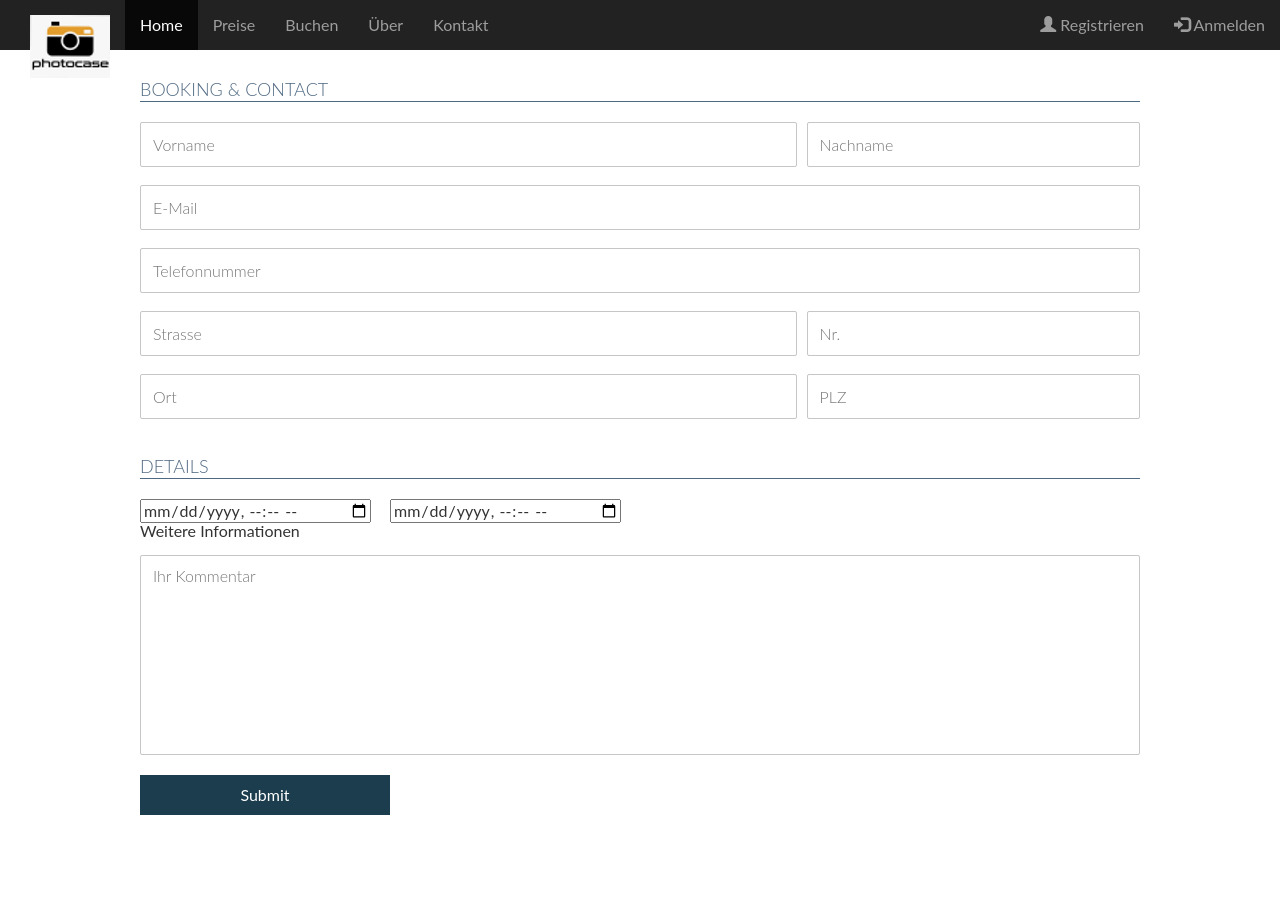
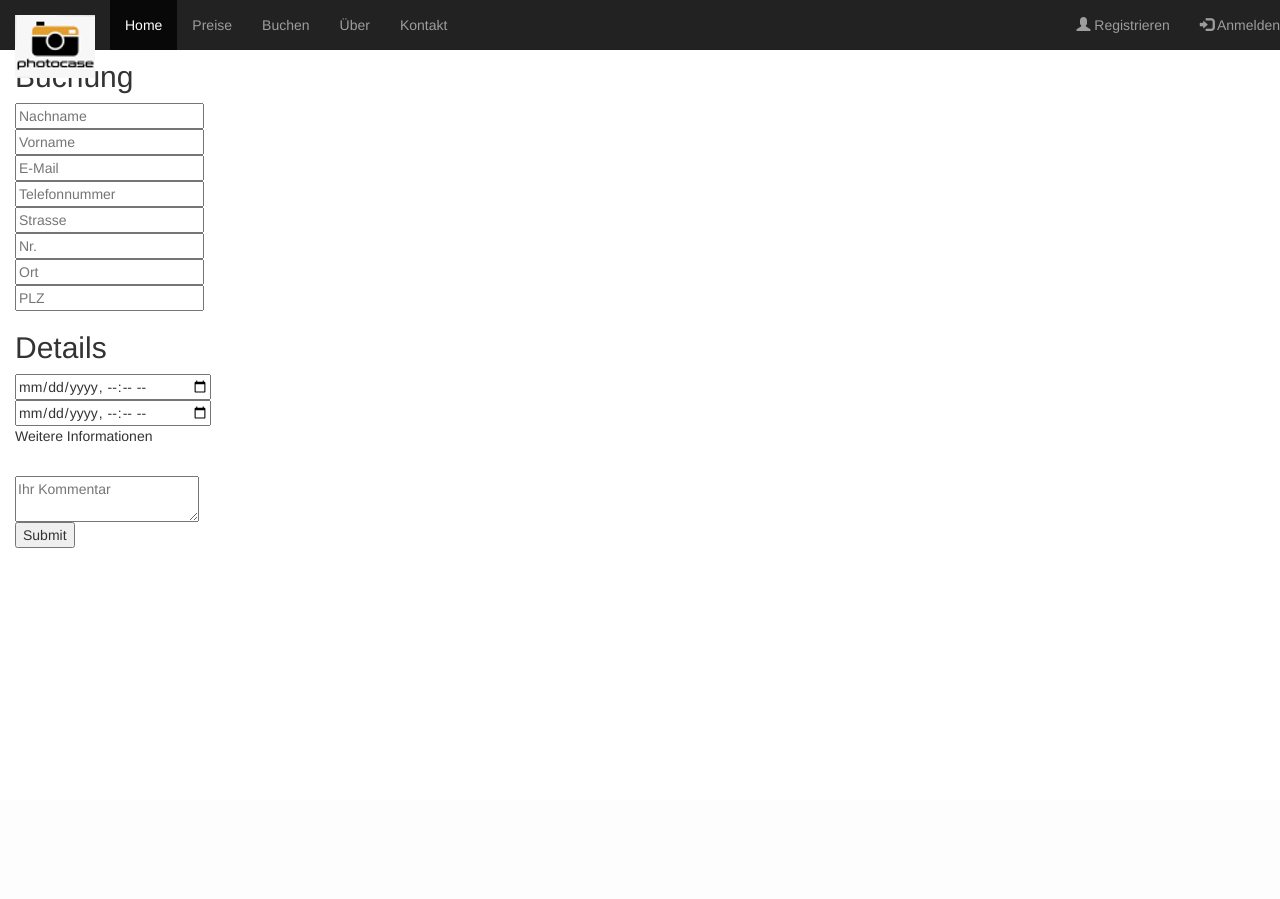
Before and after one commit to kevintrottmann/WebEngProject, a PHP site: page /index.php?page=buchen in a window 1280 px wide. After the commit the page ends 548 px from the top, so only its background shows below. Run offline with PHP 8.4, Linux system fonts and the light colour scheme; the visitor is signed in with stand-in values (Sample User, id 1); some libraries are stand-ins or nearby versions.

Commit message:
Umstrukturierung
Umbau der Files, damit nur noch include gemacht werden kann. Session-Check in index.php eingefügt. Umbau header zu header.php

```diff
--- a/index.php
+++ b/index.php
@@ -3,36 +3,35 @@
 	if(isset($_GET['page'])){
 		$pageToInclude = './pages/' . $_GET['page'] . '.php';
 	}
+
+    session_start();
+    if(!isset($_SESSION['userid'])) {
+    die('Bitte zuerst <a href="login.php">einloggen</a>');
+    }
+
+    //Abfrage der Nutzer ID vom Login
+    $userid = $_SESSION['userid'];
+
+    echo "Hallo User: ".$userid;
 ?>
+
 <!DOCTYPE html>
 <html lang="en">
 
 	<head>
-		<!-- Required meta tags -->
-		<meta charset="utf-8">
-		<meta name="viewport" content="width=device-width, initial-scale=1, shrink-to-fit=no">
-
-		<!-- Latest compiled and minified CSS -->
-		<link rel="stylesheet" href="https://maxcdn.bootstrapcdn.com/bootstrap/3.3.7/css/bootstrap.min.css">
-
-		<!-- jQuery library -->
-		<script src="https://ajax.googleapis.com/ajax/libs/jquery/3.2.1/jquery.min.js"></script>
-
-		<!-- Latest compiled JavaScript -->
-		<script src="https://maxcdn.bootstrapcdn.com/bootstrap/3.3.7/js/bootstrap.min.js"></script>
-
-		<!-- Stylesheets
-		<link rel="stylesheet" href="./css/modal.css">
-		-->
-
+	    <?php
+            include('./pages/header.php');
+        ?>
 	</head>
 
 
 	<body>
-		<?php
-			include('./pages/navbar_new.php');
-		?>
-		<div class="container-fluid">
+        <div class="container-fluid">
+		    <?php
+			    include('./pages/navbar_new.php');
+		    ?>
+        </div>
+        <div class="container-fluid">
 		<?php
 			include($pageToInclude);
 		?>
--- a/pages/buchen.php
+++ b/pages/buchen.php
@@ -21,29 +21,19 @@
     //Datenbank request speichern
     ?>
 
-<html>
-	<head>
-		<title>Buchen</title>
-		<?php
-			include_once('navbar.php');
-		?>
-        <link type="text/css" rel="stylesheet" href="../css/booking-form.css"
-	</head>
-    <body>
-
     <form action="buchen.php" method="GET" name="buchungssubmit">
         <!--  General -->
         <div class="form-group">
-            <h2 class="heading">Booking & contact</h2>
+            <h2 class="heading">Buchung</h2>
             <div class="grid">
                 <div class="col-2-3">
                     <div class="controls">
-                        <input type="text" id="sirname" class="floatLabel" name="sirname" placeholder="Vorname">
+                        <input type="text" id="nachname" class="floatLabel" name="nachname" placeholder="Nachname">
                     </div>
                 </div>
                 <div class="col-1-3">
                     <div class="controls">
-                        <input type="text" id="firstname" class="floatLabel" name="firstname" placeholder="Nachname">
+                        <input type="text" id="vorname" class="floatLabel" name="vorname" placeholder="Vorname">
                     </div>
                 </div>
             </div>
@@ -104,5 +94,3 @@
             </div>
         </div> <!-- /.form-group -->
     </form>
-    </body>
-</html>
--- /dev/null
+++ b/pages/header.php
@@ -0,0 +1,16 @@
+    <!-- Required meta tags -->
+    <meta charset="utf-8">
+    <meta name="viewport" content="width=device-width, initial-scale=1, shrink-to-fit=no">
+
+    <!-- Latest compiled and minified CSS -->
+    <link rel="stylesheet" href="https://maxcdn.bootstrapcdn.com/bootstrap/3.3.7/css/bootstrap.min.css">
+
+    <!-- jQuery library -->
+    <script src="https://ajax.googleapis.com/ajax/libs/jquery/3.2.1/jquery.min.js"></script>
+
+    <!-- Latest compiled JavaScript -->
+    <script src="https://maxcdn.bootstrapcdn.com/bootstrap/3.3.7/js/bootstrap.min.js"></script>
+
+    <!-- Stylesheets
+    <link rel="stylesheet" href="./css/modal.css">
+    -->
--- a/pages/navbar_new.php
+++ b/pages/navbar_new.php
@@ -1,6 +1,5 @@
 <!-- Static Navigation-Bar -->
 <nav class="navigation navbar-inverse navbar-fixed-top">
-			<div class="container-fluid">
         <div class="navbar-header">
             <a href="https://www.photoca.se" class="navbar-brand"><img src="./pictures/logo/photocase_logo_small.png" alt="PhotoCase" style="auto"></a>
         </div>
@@ -17,5 +16,4 @@
             <li><a href="/pages/registrieren.php"><span class="glyphicon glyphicon-user"></span> Registrieren</a></li>
             <li><a href="/pages/login.php"><span class="glyphicon glyphicon-log-in"></span> Anmelden</a></li>
         </ul>
-			</div>
 </nav>
```
Also changed, not shown: pages/home.php (deleted, +0 -49 lines). Lines whose indentation alone changed are shown as unchanged.
